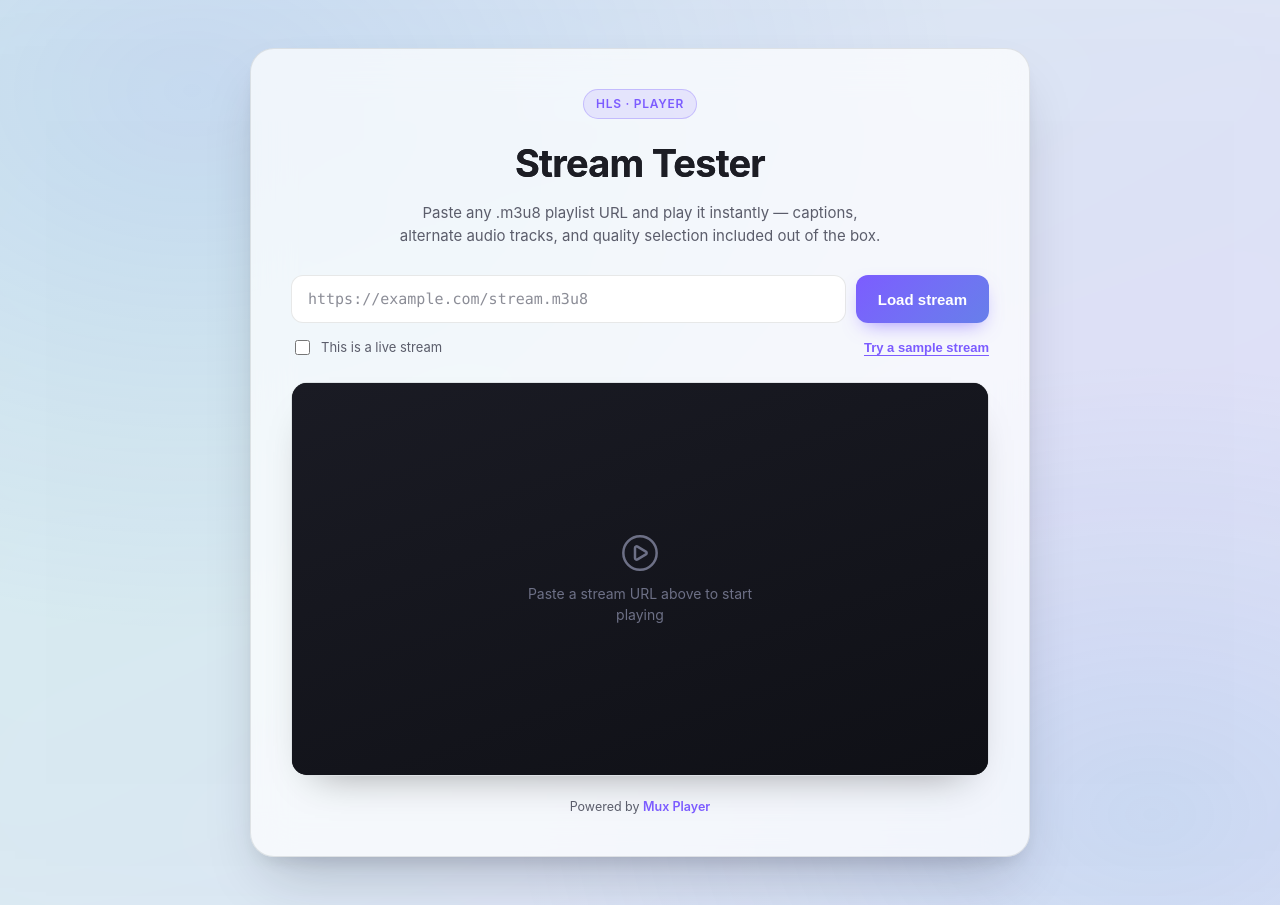
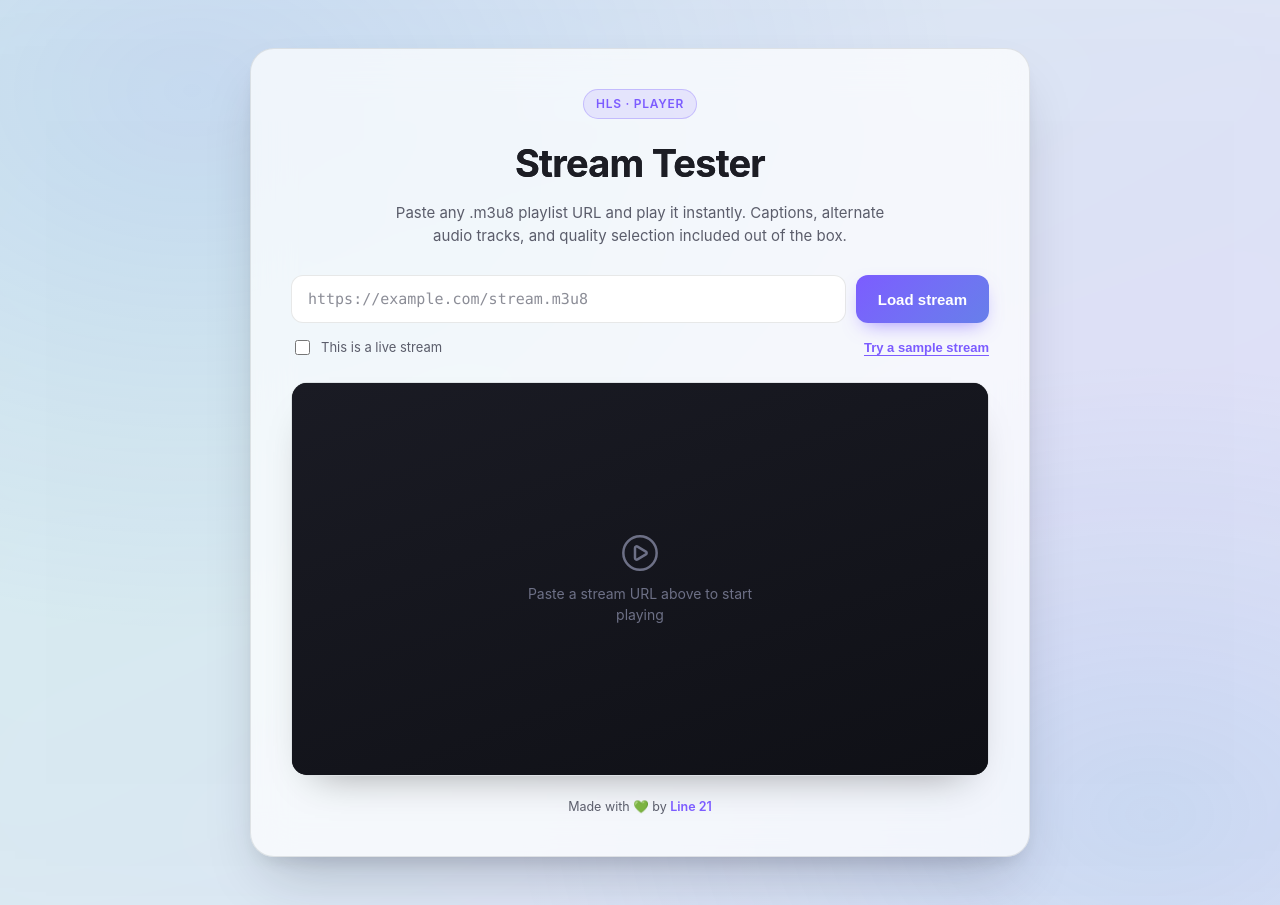
Before and after one commit to ramiel/hls-tester, a React (Vite) app: page / in a window 1280 px wide. Built offline with nearby package versions, Linux system fonts and the light colour scheme.

Commit message:
Minor fixes

```diff
--- a/src/App.tsx
+++ b/src/App.tsx
@@ -4,9 +4,10 @@ import type { MediaError as MuxMediaError } from "@mux/mux-player-react";
 import { Check, CirclePlay, Link2, TriangleAlert } from "lucide-react";
 import "./index.css";
 
+// const SAMPLE_STREAM =
+//   "https://devstreaming-cdn.apple.com/videos/streaming/examples/bipbop_16x9/bipbop_16x9_variant.m3u8";
 const SAMPLE_STREAM =
-  "https://devstreaming-cdn.apple.com/videos/streaming/examples/bipbop_16x9/bipbop_16x9_variant.m3u8";
-
+  "https://devstreaming-cdn.apple.com/videos/streaming/examples/adv_dv_atmos/main.m3u8";
 type Status = "idle" | "loading" | "ready" | "error";
 
 function friendlyErrorMessage(detail: MuxMediaError | undefined): string {
@@ -130,7 +131,7 @@ function App() {
           <span className="badge">HLS &middot; Player</span>
           <h1>Stream Tester</h1>
           <p>
-            Paste any .m3u8 playlist URL and play it instantly &mdash; captions,
+            Paste any .m3u8 playlist URL and play it instantly. Captions,
             alternate audio tracks, and quality selection included out of the
             box.
           </p>
@@ -225,13 +226,9 @@ function App() {
 
         <footer className="footer">
           <p>
-            Powered by{" "}
-            <a
-              href="https://www.mux.com/player"
-              target="_blank"
-              rel="noreferrer"
-            >
-              Mux Player
+            Made with 💚 by{" "}
+            <a href="https://line-21.com" target="_blank" rel="noreferrer">
+              Line 21
             </a>
           </p>
         </footer>
```
